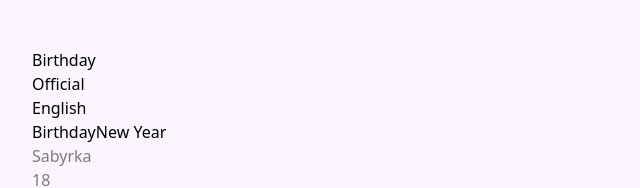
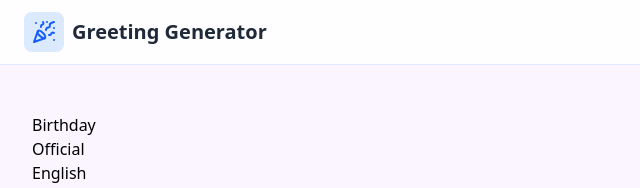
Before and after one commit to sabyrkazen/greeting-generator-react, a React (Vite) app: page / in a window 1280 px wide. Shown: the top 188 px of the page, without its empty margins (0-640 px from the left). Built offline with nearby package versions, Linux system fonts and the light colour scheme; no server answers.

Commit message:
feat: add Header component for improved layout and user experience

```diff
--- a/src/App.tsx
+++ b/src/App.tsx
@@ -1,7 +1,11 @@
 import { useState } from 'react'
+
 import { type LanguageType, OccasionType, ToneType } from './types'
 import { LANGUAGES } from './constants'
+
 import { generateGreeting } from './services/geminiService'
+
+import { Header } from './components'
 
 export const App = () => {
   const [occasion, setOccasion] = useState<OccasionType>(OccasionType.BIRTHDAY)
@@ -36,7 +40,7 @@ export const App = () => {
 
   return (
     <div className="min-h-screen bg-[#FAF5FF]">
-      <header></header>
+      <Header />
       <main className="container mx-auto px-4 sm:px-6 lg:px-8 py-8 sm:py-12">
         <div className="max-w-7xl mx-auto">
           <p>{occasion}</p>
--- /dev/null
+++ b/src/components/Header.tsx
@@ -0,0 +1,14 @@
+import { PartyPopper } from 'lucide-react'
+
+export const Header = () => {
+  return (
+    <header className="bg-white/80 backdrop-blur-md sticky top-0 z-50 border-b border-blue-100">
+      <div className="max-w-7xl mx-auto px-4 sm:px-6 h-16 flex items-center gap-2 text-gray-800">
+        <div className="bg-blue-100 p-2 rounded-lg">
+          <PartyPopper className="w-6 h-6 text-blue-600" />
+        </div>
+        <h1 className="text-xl font-bold">Greeting Generator</h1>
+      </div>
+    </header>
+  )
+}
--- /dev/null
+++ b/src/components/index.ts
@@ -0,0 +1 @@
+export { Header } from './Header'
```
